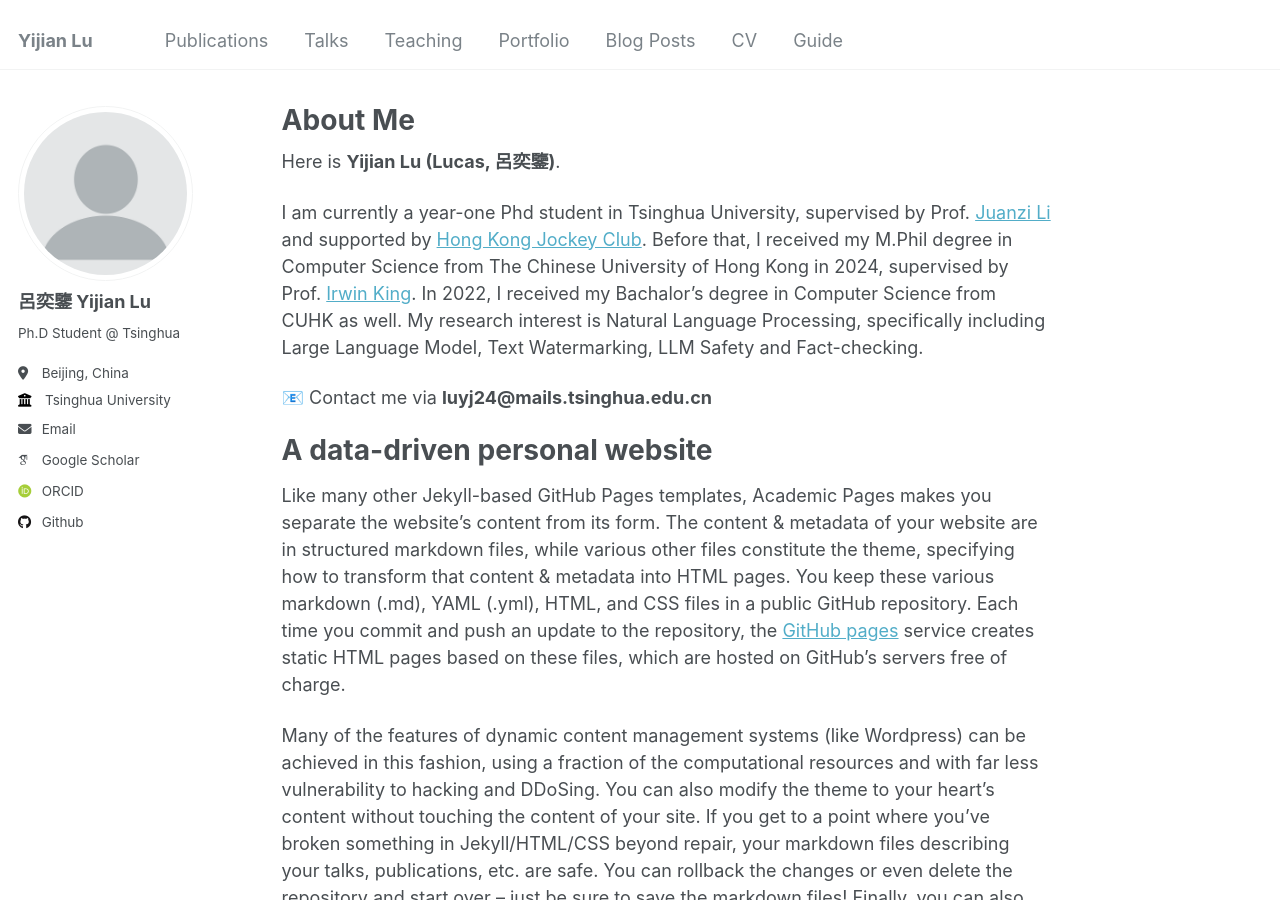
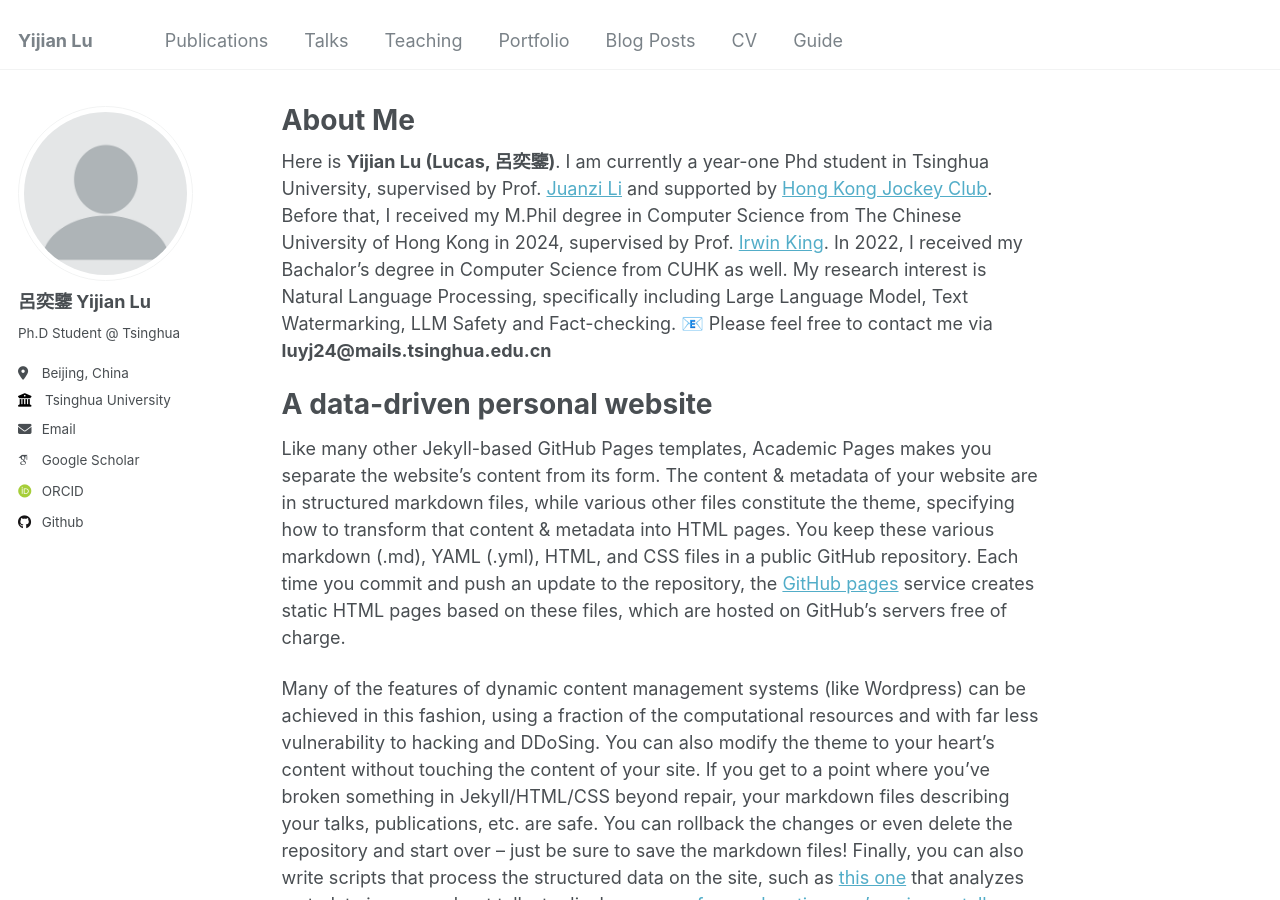
Before and after one commit to luyijian3/luyijian3.github.io, a Jekyll site: the page built from _pages/about.md, in a window 1280 px wide and 900 px high. Built offline with Jekyll 4.4.1, drawn with Linux system fonts in a browser that asks for light colours; some web fonts are replaced.

Commit message:
Update about.md

```diff
--- a/_pages/about.md
+++ b/_pages/about.md
@@ -8,10 +8,9 @@ redirect_from:
 ---
 
 Here is **Yijian Lu (Lucas, 呂奕鑒)**.
-
-I am currently a year-one Phd student in Tsinghua University, supervised by Prof. [Juanzi Li](https://keg.cs.tsinghua.edu.cn/persons/ljz/) and supported by [Hong Kong Jockey Club](https://jcscholarships.hk/en). Before that, I received my M.Phil degree in Computer Science from The Chinese University of Hong Kong in 2024, supervised by Prof. [Irwin King](https://scholar.google.com/citations?user=MXvC7tkAAAAJ&hl=en). In 2022, I received my Bachalor's degree in Computer Science from CUHK as well. My research interest is Natural Language Processing, specifically including Large Language Model, Text Watermarking, LLM Safety and Fact-checking.
-
-📧 Contact me via **luyj24@mails.tsinghua.edu.cn**
+I am currently a year-one Phd student in Tsinghua University, supervised by Prof. [Juanzi Li](https://keg.cs.tsinghua.edu.cn/persons/ljz/) and supported by [Hong Kong Jockey Club](https://jcscholarships.hk/en). Before that, I received my M.Phil degree in Computer Science from The Chinese University of Hong Kong in 2024, supervised by Prof. [Irwin King](https://scholar.google.com/citations?user=MXvC7tkAAAAJ&hl=en). In 2022, I received my Bachalor's degree in Computer Science from CUHK as well.
+My research interest is Natural Language Processing, specifically including Large Language Model, Text Watermarking, LLM Safety and Fact-checking.
+📧 Please feel free to contact me via **luyj24@mails.tsinghua.edu.cn**
 
 A data-driven personal website
 ======
```
